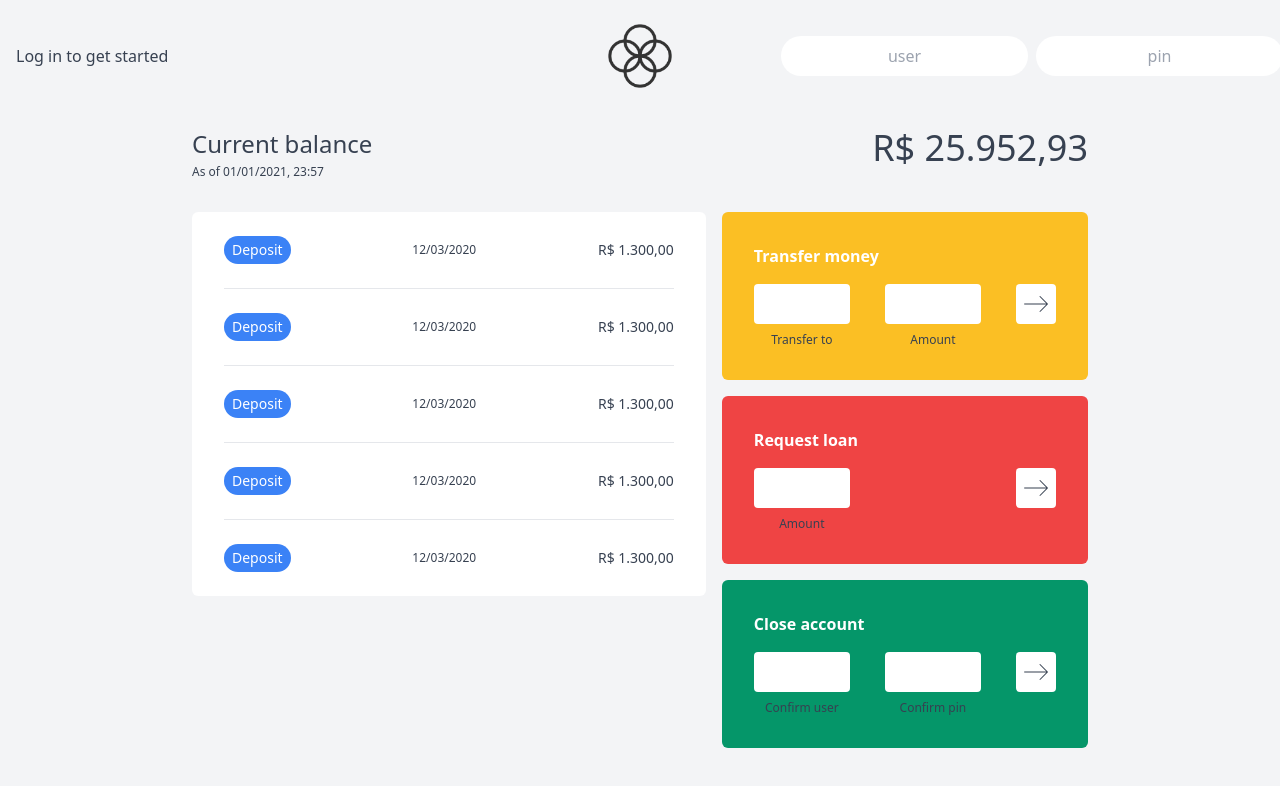
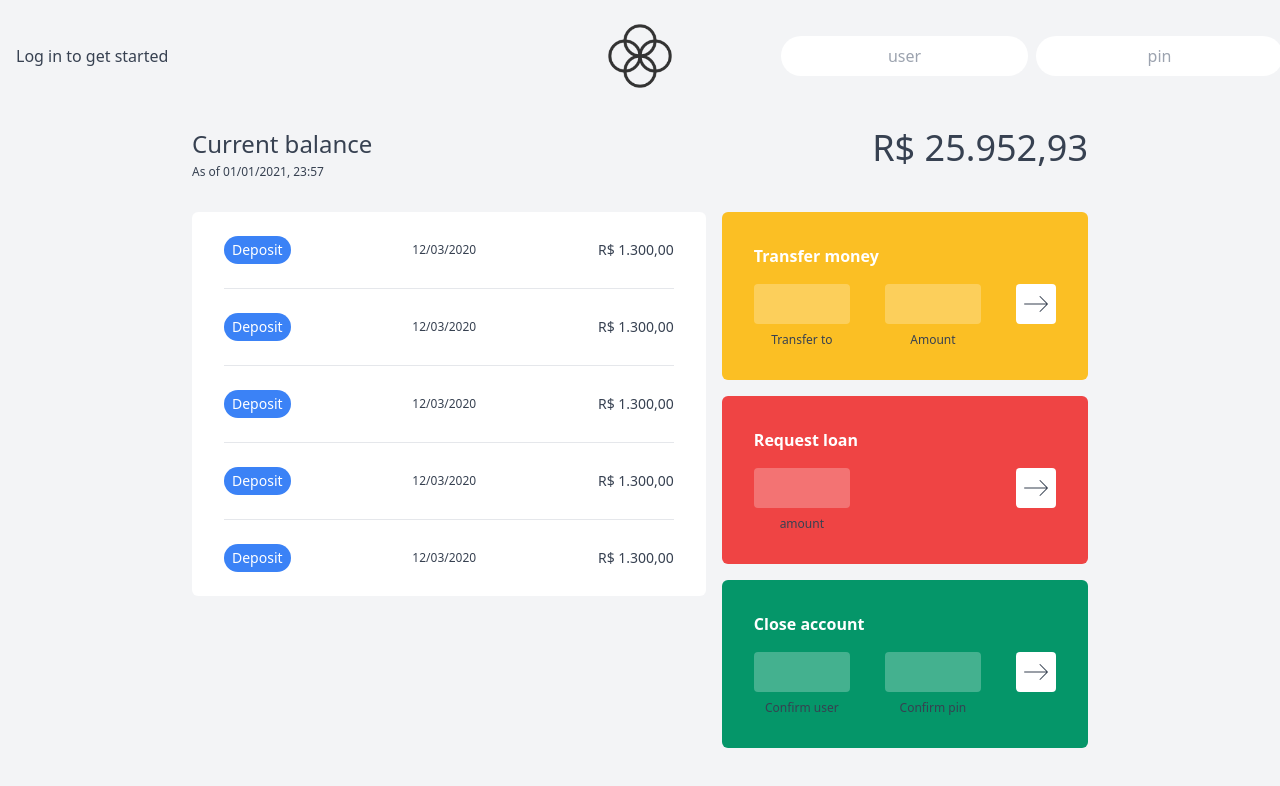
Before and after one commit to comarialuiza/bankist, a React (Create React App) app: page / in a window 1280 px wide. Shown: the top 786 px of the page. Built offline with nearby package versions, Linux system fonts and the light colour scheme.

Commit message:
creates input component

```diff
--- a/src/components/Transactions.tsx
+++ b/src/components/Transactions.tsx
@@ -1,4 +1,5 @@
 import Action from './base/Action';
+import Input from './base/Input';
 
 const Transactions: React.FC = () => {
     return (
@@ -61,34 +62,39 @@ const Transactions: React.FC = () => {
 
             <div className="grid gap-4 grid-cols-1 w-5/12">
                 <Action title="Transfer money" color="bg-yellow-400">
-                    <div className="mr-4 flex flex-col items-center">
-                        <input type="text" id="transferTo" className="w-24 rounded p-2"/>
-                        <label htmlFor="transferTo" className="text-gray-700 text-xs mt-2">Transfer to</label>
-                    </div>
+                    <Input
+                        type="text"
+                        label="Transfer to"
+                        id="transferTo"
+                    />
 
-                    <div className="mr-4 flex flex-col items-center">
-                        <input type="text" id="amount" className="w-24 rounded p-2"/>
-                        <label htmlFor="amount" className="text-gray-700 text-xs mt-2">Amount</label>
-                    </div>
+                    <Input
+                        type="text"
+                        label="Amount"
+                        id="amount"
+                    />
                 </Action>
 
                 <Action title="Request loan" color="bg-red-500">
-                    <div className="mr-4 flex flex-col items-center">
-                        <input type="text" id="transferTo" className="w-24 rounded p-2"/>
-                        <label htmlFor="transferTo" className="text-gray-700 text-xs mt-2">Amount</label>
-                    </div>
+                    <Input
+                        type="text"
+                        label="amount"
+                        id="amount"
+                    />
                 </Action>
 
                 <Action title="Close account" color="bg-green-600">
-                    <div className="mr-4 flex flex-col items-center">
-                        <input type="text" id="transferTo" className="w-24 rounded p-2"/>
-                        <label htmlFor="transferTo" className="text-gray-700 text-xs mt-2">Confirm user</label>
-                    </div>
+                    <Input
+                        type="text"
+                        label="Confirm user"
+                        id="confirmUser"
+                    />
 
-                    <div className="mr-4 flex flex-col items-center">
-                        <input type="text" id="amount" className="w-24 rounded p-2"/>
-                        <label htmlFor="amount" className="text-gray-700 text-xs mt-2">Confirm pin</label>
-                    </div>
+                    <Input
+                        type="text"
+                        label="Confirm pin"
+                        id="confirmPin"
+                    />
                 </Action>
             </div>
         </div>
--- /dev/null
+++ b/src/components/base/Input.tsx
@@ -0,0 +1,20 @@
+interface InputProps {
+    type: string;
+    label?: string;
+    id: string;
+}
+
+const Input = ({ type, label, id }: InputProps) => {
+    const labelElement = label && (
+        <label htmlFor={ id } className="text-gray-700 text-xs mt-2">{ label }</label>
+    )
+
+    return (
+        <div className="mr-4 flex flex-col items-center">
+            <input type={ type } id={ id } className="w-24 rounded p-2 bg-white bg-opacity-25"/>
+            { labelElement }
+        </div>
+    );
+}
+
+export default Input;
```
Also changed, not shown: 1 other file (tests, documents, lock files or other folders).
